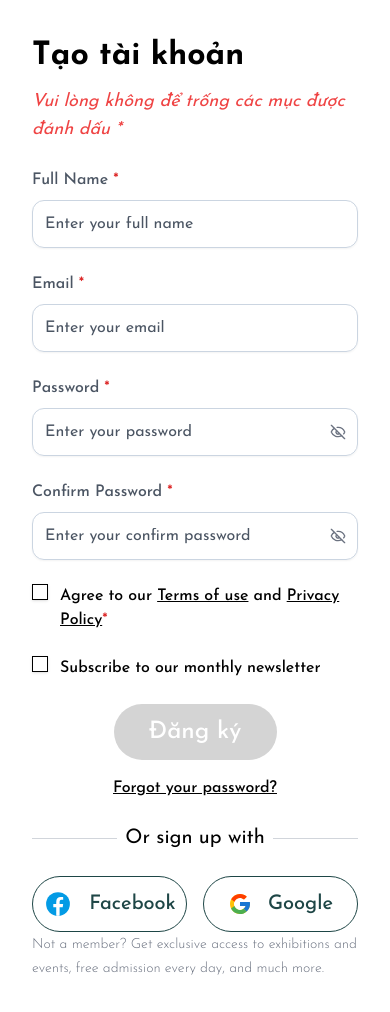
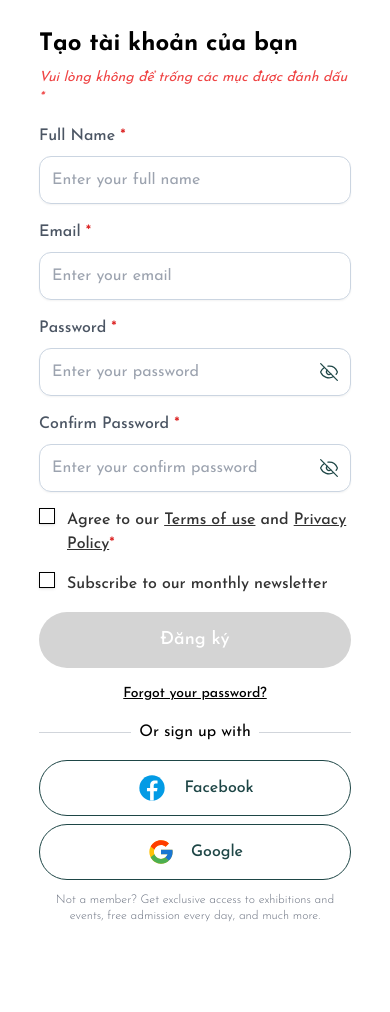
Before and after one commit to manhld199/catcorner.website, a Next.js app: page /register in a window 390 px wide. After the commit the page ends 964 px from the top, so only its background shows below. Built offline with nearby package versions, Linux system fonts and the light colour scheme.

Commit message:
feat(auth): responsive UI

```diff
--- a/src/app/(auth)/register/page.tsx
+++ b/src/app/(auth)/register/page.tsx
@@ -35,13 +35,19 @@ const override: CSSProperties = {
 
 const formSchema = z
 	.object({
-		name: z.string().refine((value) => value.trim().length >= 2, {
-			message: "Full Name must be at least 2 characters",
+		name: z
+			.string()
+			.min(2, { message: "Họ tên phải có ít nhất 2 ký tự" })
+			.regex(/^[a-zA-ZÀ-ỹ\s]+$/, {
+				message: "Họ tên chỉ được chứa chữ cái và khoảng trắng",
+			})
+			.refine((value) => value.trim().length >= 2, {
+				message: "Họ tên phải có ít nhất 2 ký tự",
 			}),
-		email: z.string().email({ message: "Invalid email address" }),
+		email: z.string().email({ message: "Email không hợp lệ" }),
 		password: z
 			.string()
-			.min(8, { message: "Password must be at least 8 characters" }),
+			.min(8, { message: "Mật khẩu phải có ít nhất 8 ký tự" }),
 		passwordConfirmation: z.string(),
 		agreeTerms: z.boolean().refine((val) => val === true, {
 			message: "You must agree to the terms and conditions",
@@ -49,7 +55,7 @@ const formSchema = z
 		subscribeNewsletter: z.boolean().optional(),
 	})
 	.refine((data) => data.password === data.passwordConfirmation, {
-		message: "Passwords do not match",
+		message: "Mật khẩu không khớp",
 		path: ["passwordConfirmation"],
 	});
 
@@ -104,7 +110,7 @@ export default function SignUpPage() {
 				// If email is not valid, don't call the API
 				form.setError("email", {
 					type: "manual",
-					message: "Invalid email address",
+					message: "Email không hợp lệ",
 				});
 				return;
 			}
@@ -122,7 +128,7 @@ export default function SignUpPage() {
 					console.log("exist");
 					form.setError("email", {
 						type: "manual",
-						message: "This email is already registered",
+						message: "Email đã được đăng ký",
 					});
 				} else {
 					form.clearErrors("email");
@@ -174,25 +180,35 @@ export default function SignUpPage() {
 	return (
 		<div className="flex min-h-screen">
 			{/* Left side - Image */}
-			<div className="hidden lg:block lg:w-1/2 relative">
+			<div className="hidden lg:flex lg:w-1/2 relative overflow-hidden">
+				<div className="absolute inset-0 transform scale-125 lg:scale-100">
 					<Image
 						src={`/imgs/auth/circle.png`}
 						alt="Abstract background"
 						layout="fill"
-					objectFit="scale-down"
+						objectFit="cover"
+						quality={100}
+						priority
 					/>
+				</div>
 			</div>
 
 			{/* Right side - Form */}
-			<div className="w-full lg:w-1/2 p-8 flex flex-col justify-between">
+			<div className="w-full lg:w-1/2 px-[42px] py-[103px] mm:py-7 mm:px-0 ml:py-7 ml:px-0 sm:px-[42px] sm:py-[103px] flex flex-col justify-between">
 				<main className="flex-grow">
-					<h1 className="text-[32px] font-bold mb-2">Tạo tài khoản</h1>
+					<h1 className="mb-2 text-2xl sm:text-3xl md:text-4xl">
+						Tạo tài khoản của bạn
+					</h1>
 
-					<p className="text-muted-foreground mb-6 text-red-500 italic text-lg">
+					<p className="text-muted-foreground mb-4 sm:mb-6 text-red-500 italic text-sm sm:text-base md:text-lg">
 						Vui lòng không để trống các mục được đánh dấu *
 					</p>
+
 					<Form {...form}>
-						<form onSubmit={form.handleSubmit(onSubmit)} className="space-y-6">
+						<form
+							onSubmit={form.handleSubmit(onSubmit)}
+							className="space-y-4 sm:space-y-6"
+						>
 							<FormField
 								control={form.control}
 								name="name"
@@ -331,7 +347,7 @@ export default function SignUpPage() {
 											/>
 										</FormControl>
 										<div className="space-y-1 leading-none">
-											<FormLabel className="text-base">
+											<FormLabel className="text-base text-black-text">
 												Agree to our{" "}
 												<span className="underline">Terms of use</span> and{" "}
 												<span className="underline">Privacy Policy</span>
@@ -354,7 +370,7 @@ export default function SignUpPage() {
 											/>
 										</FormControl>
 										<div className="space-y-1 leading-none">
-											<FormLabel className="text-base">
+											<FormLabel className="text-base text-black-text">
 												Subscribe to our monthly newsletter
 											</FormLabel>
 										</div>
@@ -363,7 +379,7 @@ export default function SignUpPage() {
 							/>
 
 							<Button
-								className="w-1/2 mx-auto block text-2xl"
+								className="w-full sm:w-2/3 md:w-1/2 mx-auto block text-lg sm:text-xl md:text-2xl"
 								disabled={
 									!form.formState.isValid || emailExists || isSubmitting
 								}
@@ -378,49 +394,60 @@ export default function SignUpPage() {
 							</Button>
 						</form>
 					</Form>
-					<p className="text-center text-sm text-muted-foreground mt-4">
+
+					<p className="text-center text-xs sm:text-sm text-muted-foreground mt-4">
 						<Link
 							href="/forgot-password"
-							className="underline text-base font-medium"
+							className="underline text-sm sm:text-base font-medium"
 						>
 							Forgot your password?
 						</Link>
 					</p>
-					<div className="mt-6">
+
+					<div className="mt-4 sm:mt-6">
 						<div className="relative">
 							<div className="absolute inset-0 flex items-center">
 								<div className="w-full border-t border-gray-300"></div>
 							</div>
 							<div className="relative flex justify-center text-sm">
-								<span className="px-2 bg-white text-xl">Or sign up with</span>
+								<span className="px-2 bg-white text-base sm:text-lg md:text-xl">
+									Or sign up with
+								</span>
 							</div>
 						</div>
-						<div className="mt-6 flex justify-center space-x-4">
-							<Button variant="custom_outlined" className="w-48 text-xl">
+						<div className="mt-4 sm:mt-6 flex flex-col sm:flex-row justify-center space-y-2 sm:space-y-0 sm:space-x-4">
+							<Button
+								variant="custom_outlined"
+								className="w-full sm:w-48 text-base sm:text-lg md:text-xl"
+							>
 								<Image
 									src={`/imgs/auth/fb_logo.svg`}
 									alt="Facebook"
-									width={30} // Tăng kích thước nếu cần
-									height={30} // Tăng kích thước nếu cần
+									width={32}
+									height={32}
 									className="mr-2"
-									quality={100} // Đảm bảo chất lượng cao
+									quality={100}
 								/>
 								Facebook
 							</Button>
-							<Button variant="custom_outlined" className="w-48 text-xl">
+							<Button
+								variant="custom_outlined"
+								className="w-full sm:w-48 text-base sm:text-lg md:text-xl"
+							>
 								<Image
 									src={`/imgs/auth/gg_logo.svg`}
 									alt="Google"
-									width={24} // Tăng kích thước nếu cần
-									height={24} // Tăng kích thước nếu cần
+									width={28}
+									height={28}
 									className="mr-2"
-									quality={100} // Đảm bảo chất lượng cao
+									quality={100}
 								/>
 								Google
 							</Button>
 						</div>
 					</div>
-					<Label className="text-center text-gray-500 font-light my-5">
+
+					<Label className="text-center text-gray-500 font-light my-3 sm:my-5 text-xs sm:text-sm md:text-base block">
 						Not a member? Get exclusive access to exhibitions and events, free
 						admission every day, and much more.
 					</Label>
--- a/src/app/(auth)/register/verify-email/page.tsx
+++ b/src/app/(auth)/register/verify-email/page.tsx
@@ -28,8 +28,7 @@ export default function RegisterVerifyEmail() {
 	}, [router, searchParams]);
 
 	return (
-		<div className="min-h-screen bg-blue-50 flex items-center justify-center p-4">
-			<Card className="w-full max-w-[60%] pt-11 pb-11 px-4">
+		<Card className="w-full max-w-[500px] pt-11 pb-11 px-4 shadow-lg hover:shadow-xl transition-shadow duration-300 mx-auto my-8">
 			<CardHeader className="text-center">
 				<div className="mx-auto bg-green-100 w-16 h-16 flex items-center justify-center rounded-full mb-4">
 					<Mail className="h-8 w-8 text-green-600" />
@@ -53,14 +52,16 @@ export default function RegisterVerifyEmail() {
 			</CardContent>
 
 			<CardFooter className="flex flex-col gap-8 pt-11">
-					<Button className="w-full mx-auto block" variant="filled">
+				<Button className="w-full mx-auto block text-2xl" variant="filled">
 					Gửi Lại Email
 				</Button>
-					<Button className="w-1/2 mx-auto block" variant="custom_outlined">
+				<Button
+					className="mx-auto block text-[18px] w-auto px-6"
+					variant="custom_outlined"
+				>
 					Quay lại trang Đăng Nhập
 				</Button>
 			</CardFooter>
 		</Card>
-		</div>
 	);
 }
--- a/src/app/layout.tsx
+++ b/src/app/layout.tsx
@@ -27,7 +27,9 @@ export default function RootLayout({
 					enableSystem
 					disableTransitionOnChange
 				>
-          {children}
+					{/* put header here */}
+					<div className={`w-[80%] mx-auto`}>{children}</div>
+					{/* put footer here */}
 				</ThemeProvider>
 			</body>
 		</html>
--- a/src/components/(general)/inputs/input-password/page.tsx
+++ b/src/components/(general)/inputs/input-password/page.tsx
@@ -20,15 +20,21 @@ const PasswordInput = React.forwardRef<HTMLInputElement, InputProps>(
 				/>
 
 				<button
-					style={{ top: 0, right: 0 }} // Sử dụng đối tượng JavaScript
+					tabIndex={-1}
 					type="button"
 					className="absolute top-0 right-0 h-full px-3 py-2 flex items-center text-gray-500 hover:text-gray-700"
 					onClick={() => setShowPassword((prev) => !prev)}
 				>
 					{showPassword ? (
-						<EyeIcon className="h-4 w-4" aria-hidden="true" />
+						<EyeIcon
+							className="h-5 w-5 stroke-pri-1 stroke-[1.5]"
+							aria-hidden="true"
+						/>
 					) : (
-						<EyeOffIcon className="h-4 w-4" aria-hidden="true" />
+						<EyeOffIcon
+							className="h-5 w-5 stroke-pri-1 stroke-[1.5]"
+							aria-hidden="true"
+						/>
 					)}
 					<span className="sr-only">
 						{showPassword ? "Hide password" : "Show password"}
--- a/src/components/ui/input.tsx
+++ b/src/components/ui/input.tsx
@@ -11,7 +11,7 @@ const Input = React.forwardRef<HTMLInputElement, InputProps>(
 			<input
 				type={type}
 				className={cn(
-					"text-base flex h-12 w-full rounded-[12px] border border-[#CBD5E1] placeholder-gray-600 bg-transparent px-3 py-1 shadow-sm transition-colors file:border-0 file:bg-transparent file:text-sm file:font-medium file:text-foreground focus-visible:outline-none focus-visible:ring-1 focus-visible:ring-ring disabled:cursor-not-allowed disabled:opacity-50",
+					"text-base flex h-12 w-full rounded-[12px] border border-[#CBD5E1] bg-transparent px-3 py-1 shadow-sm transition-colors file:border-0 file:bg-transparent file:text-sm file:font-medium file:text-foreground focus-visible:outline-none focus-visible:ring-1 focus-visible:ring-ring disabled:cursor-not-allowed disabled:opacity-50",
 					className
 				)}
 				ref={ref}
--- a/tailwind.config.ts
+++ b/tailwind.config.ts
@@ -11,6 +11,7 @@ const config: Config = {
 	theme: {
 		extend: {
 			colors: {
+				"black-text": "#333333",
 				"text-btn-color": "#085457",
 				background: "hsl(var(--background))",
 				foreground: "hsl(var(--foreground))",
```
Lines whose indentation alone changed are shown as unchanged.
